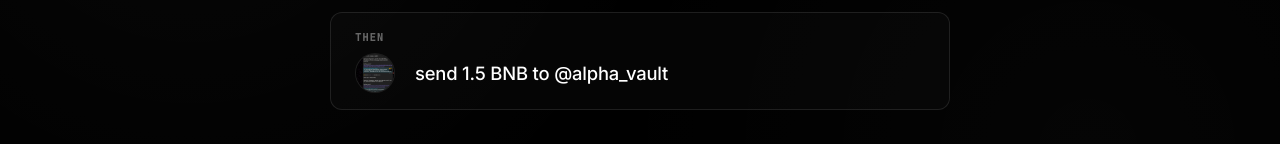
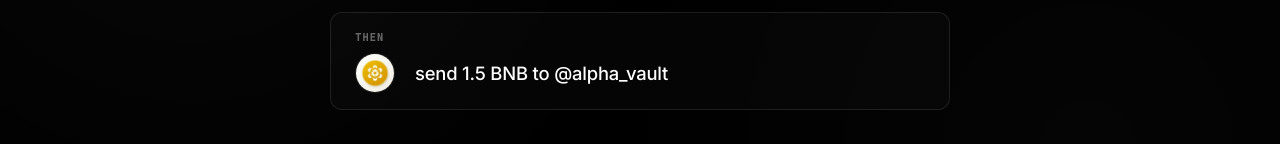
Before and after one commit to Shijas786/rector-bot, a Next.js app in the folder frontend/: page / in a window 1280 px wide. Shown: the part 412-556 px from the top of the page. Built offline with nearby package versions, Linux system fonts and the light colour scheme; no server answers.

Commit message:
feat: add Whale and BNB logos to Hero logic demos 🎨✨🐋💰

```diff
--- a/frontend/app/page.tsx
+++ b/frontend/app/page.tsx
@@ -101,7 +101,7 @@
       ifText: "Bitcoin hits $100,000",
       ifIcon: "/icons/bitcoin.png",
       thenText: "send 1.5 BNB to @alpha_vault",
-      thenIcon: "/icons/alpha.png"
+      thenIcon: "/icons/bnb.png"
     },
     {
       ifText: "Apple releases Foldable iPhone",
@@ -113,7 +113,7 @@
       ifText: "ETH reaches $5,000",
       ifIcon: "/icons/eth.png",
       thenText: "unlock 'Whale' status badge",
-      thenIcon: "/icons/success.webp"
+      thenIcon: "/icons/whale.png"
     }
   ];
 
```
Also changed, not shown: frontend/public/icons/bnb.png (added), frontend/public/icons/whale.png (added).
